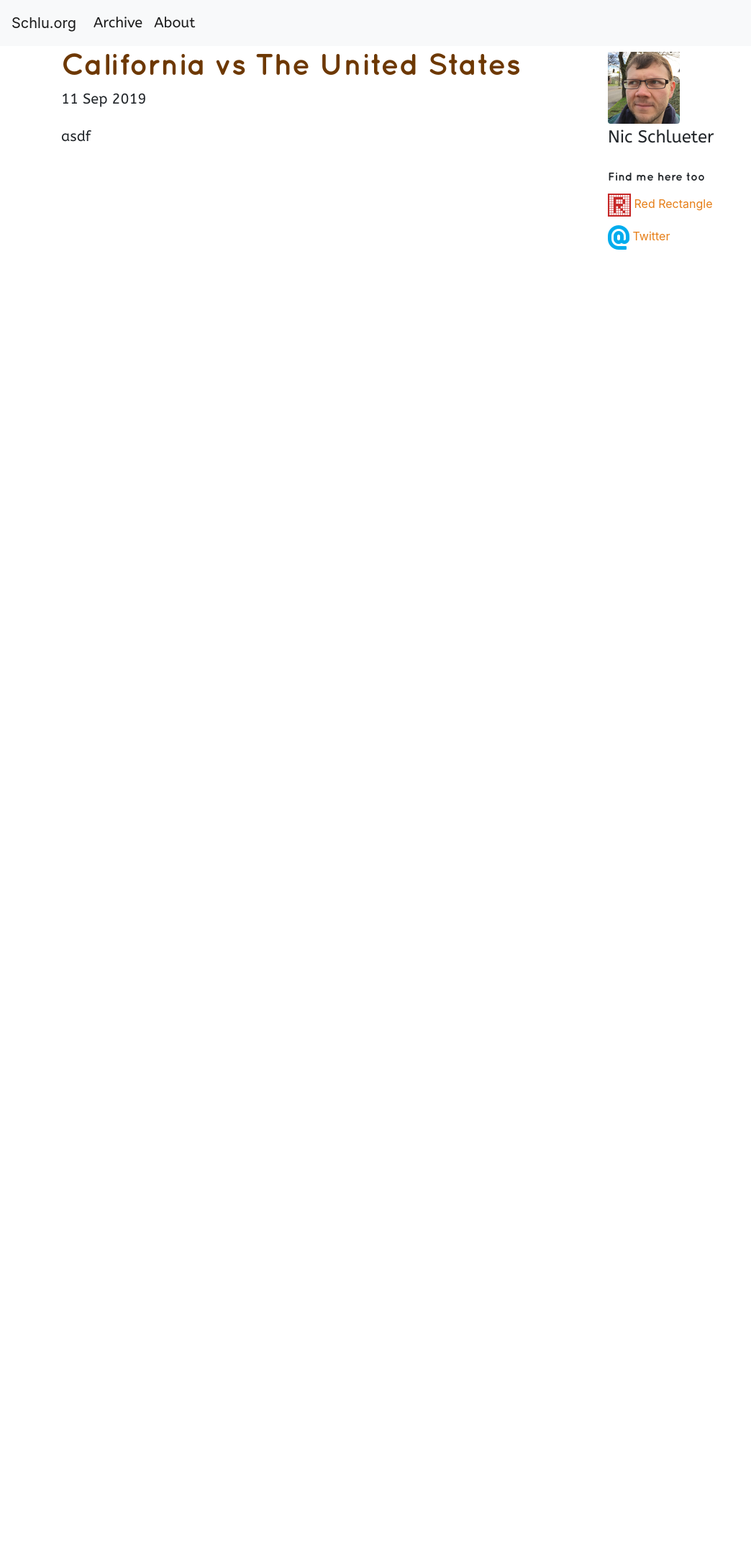
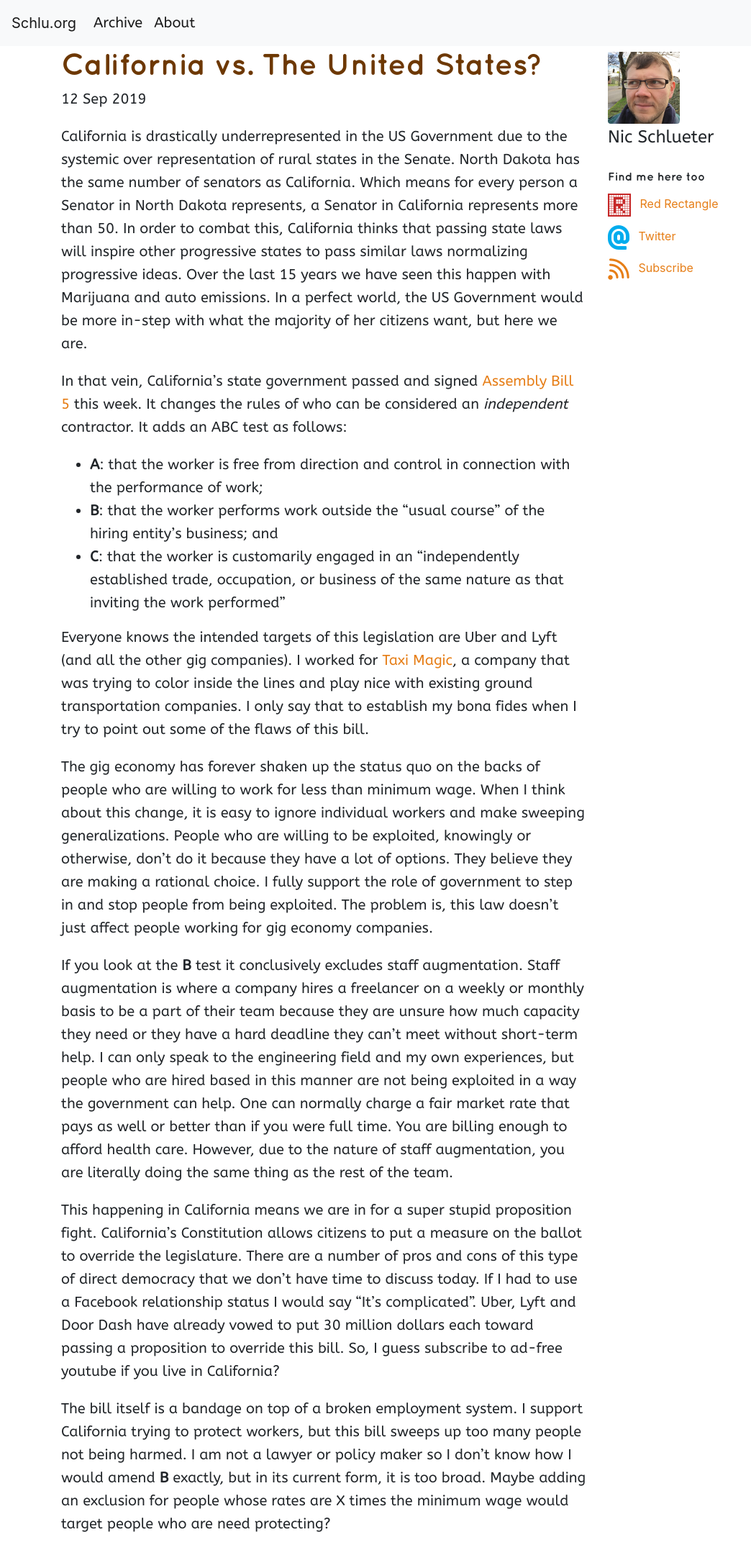
Before and after one commit to schlu/schlu.github.io, a Jekyll site: the page built from _posts/2019-09-12-California-vs-The-United-States.markdown, in a window 1280 px wide. Shown: the whole page at 72% size, without its empty margins (0-1044 px from the left). Built offline with Jekyll 4.4.1, drawn with Linux system fonts in a browser that asks for light colours; before the commit the page ends 900 px from its top, so only the background shows below that.

```diff
--- a/_includes/bio.html
+++ b/_includes/bio.html
@@ -12,6 +12,8 @@
       <div>
         <a href="https://hireredrectangle.com">
           <img class="img-fluid" src="/img/red_rectangle.png" alt="Red Rectangle logo" />
+        </a>
+        <a class="description" href="https://hireredrectangle.com">
           Red Rectangle
         </a>
       </div>
@@ -21,7 +23,20 @@
       <div>
         <a href="https://twitter.com/schlu">
           <img class="img-fluid" src="/img/twitter.png" alt="Twitter logo" />
+        </a>
+        <a class="description" href="https://twitter.com/schlu">
           Twitter
+        </a>
+      </div>
+    </div>
+
+    <div class="place">
+      <div>
+        <a href="https://schlu.org/atom.xml">
+          <img class="img-fluid" src="/img/subscribe.png" alt="Subscribe" />
+        </a>
+        <a class="description" href="https://schlu.org/atom.xml">
+          Subscribe
         </a>
       </div>
     </div>
--- a/_layouts/default.html
+++ b/_layouts/default.html
@@ -12,8 +12,8 @@
     <link rel="alternate" type="application/atom+xml" title="Nic Schlueter" href="/atom.xml">
     <link rel="shortcut icon" href="img/favicon.png">
     <script src="https://code.jquery.com/jquery-3.3.1.slim.min.js" integrity="sha384-q8i/X+965DzO0rT7abK41JStQIAqVgRVzpbzo5smXKp4YfRvH+8abtTE1Pi6jizo" crossorigin="anonymous"></script>
-<script src="https://cdnjs.cloudflare.com/ajax/libs/popper.js/1.14.7/umd/popper.min.js" integrity="sha384-UO2eT0CpHqdSJQ6hJty5KVphtPhzWj9WO1clHTMGa3JDZwrnQq4sF86dIHNDz0W1" crossorigin="anonymous"></script>
-<script src="https://stackpath.bootstrapcdn.com/bootstrap/4.3.1/js/bootstrap.min.js" integrity="sha384-JjSmVgyd0p3pXB1rRibZUAYoIIy6OrQ6VrjIEaFf/nJGzIxFDsf4x0xIM+B07jRM" crossorigin="anonymous"></script>
+    <script src="https://cdnjs.cloudflare.com/ajax/libs/popper.js/1.14.7/umd/popper.min.js" integrity="sha384-UO2eT0CpHqdSJQ6hJty5KVphtPhzWj9WO1clHTMGa3JDZwrnQq4sF86dIHNDz0W1" crossorigin="anonymous"></script>
+    <script src="https://stackpath.bootstrapcdn.com/bootstrap/4.3.1/js/bootstrap.min.js" integrity="sha384-JjSmVgyd0p3pXB1rRibZUAYoIIy6OrQ6VrjIEaFf/nJGzIxFDsf4x0xIM+B07jRM" crossorigin="anonymous"></script>
 
 
   </head>
--- /dev/null
+++ b/_layouts/none.xml
@@ -0,0 +1 @@
+{{ content }}
--- a/_posts/2019-09-12-California-vs-The-United-States.markdown
+++ b/_posts/2019-09-12-California-vs-The-United-States.markdown
@@ -1,7 +1,23 @@
 ---
 layout: post
-title:  "California vs The United States"
-date:   2019-09-11 11:00:00
+title:  "California vs. The United States?"
+date:   2019-09-12 20:56:00
 ---
 
-asdf
+California is drastically underrepresented in the US Government due to the systemic over representation of rural states in the Senate. North Dakota has the same number of senators as California. Which means for every person a Senator in North Dakota represents, a Senator in California represents more than 50. In order to combat this, California thinks that passing state laws will inspire other progressive states to pass similar laws normalizing progressive ideas. Over the last 15 years we have seen this happen with Marijuana and auto emissions. In a perfect world, the US Government would be more in-step with what the majority of her citizens want, but here we are.
+
+In that vein, California's state government passed and signed [Assembly Bill 5](https://techcrunch.com/2019/09/10/gig-worker-bill-ab-5-passes-in-california/) this week. It changes the rules of who can be considered an *independent* contractor. It adds an ABC test as follows:
+
+- **A**: that the worker is free from direction and control in connection with the performance of work;
+- **B**: that the worker performs work outside the “usual course” of the hiring entity’s business; and
+- **C**: that the worker is customarily engaged in an “independently established trade, occupation, or business of the same nature as that inviting the work performed”
+
+Everyone knows the intended targets of this legislation are Uber and Lyft (and all the other gig companies). I worked for [Taxi Magic](https://techcrunch.com/2008/12/16/taxi-magic-hail-a-cab-from-your-iphone-at-the-push-of-a-button/), a company that was trying to color inside the lines and play nice with existing ground transportation companies. I only say that to establish my bona fides when I try to point out some of the flaws of this bill.
+
+The gig economy has forever shaken up the status quo on the backs of people who are willing to work for less than minimum wage. When I think about this change, it is easy to ignore individual workers and make sweeping generalizations. People who are willing to be exploited, knowingly or otherwise, don't do it because they have a lot of options. They believe they are making a rational choice. I fully support the role of government to step in and stop people from being exploited. The problem is, this law doesn't just affect people working for gig economy companies.
+
+If you look at the **B** test it conclusively excludes staff augmentation. Staff augmentation is where a company hires a freelancer on a weekly or monthly basis to be a part of their team because they are unsure how much capacity they need or they have a hard deadline they can't meet without short-term help. I can only speak to the engineering field and my own experiences, but people who are hired based in this manner are not being exploited in a way the government can help. One can normally charge a fair market rate that pays as well or better than if you were full time. You are billing enough to afford health care. However, due to the nature of staff augmentation, you are literally doing the same thing as the rest of the team.
+
+This happening in California means we are in for a super stupid proposition fight. California's Constitution allows citizens to put a measure on the ballot to override the legislature. There are a number of pros and cons of this type of direct democracy that we don't have time to discuss today. If I had to use a Facebook relationship status I would say "It's complicated". Uber, Lyft and Door Dash have already vowed to put 30 million dollars each toward passing a proposition to override this bill. So, I guess subscribe to ad-free youtube if you live in California?
+
+The bill itself is a bandage on top of a broken employment system. I support California trying to protect workers, but this bill sweeps up too many people not being harmed. I am not a lawyer or policy maker so I don't know how I would amend **B** exactly, but in its current form, it is too broad. Maybe adding an exclusion for people whose rates are X times the minimum wage would target people who are need protecting?
--- a/atom.xml
+++ b/atom.xml
@@ -1,5 +1,5 @@
 ---
-layout: nil
+layout: none
 ---
 <?xml version="1.0" encoding="utf-8"?>
 <feed xmlns="http://www.w3.org/2005/Atom">
--- a/css/main.scss
+++ b/css/main.scss
@@ -93,6 +93,10 @@ h1, h2, h3, h4, h5, h6 {
   padding-top: 12px;
 }
 
+.place .description {
+  padding-left: 8px;
+}
+
 body a {
   color: #E67E17;
 }
```
Also changed, not shown: bin/blog.rb (added, +73 -0 lines), bin/new.rb (deleted, +0 -37 lines), img/subscribe.png (added).
